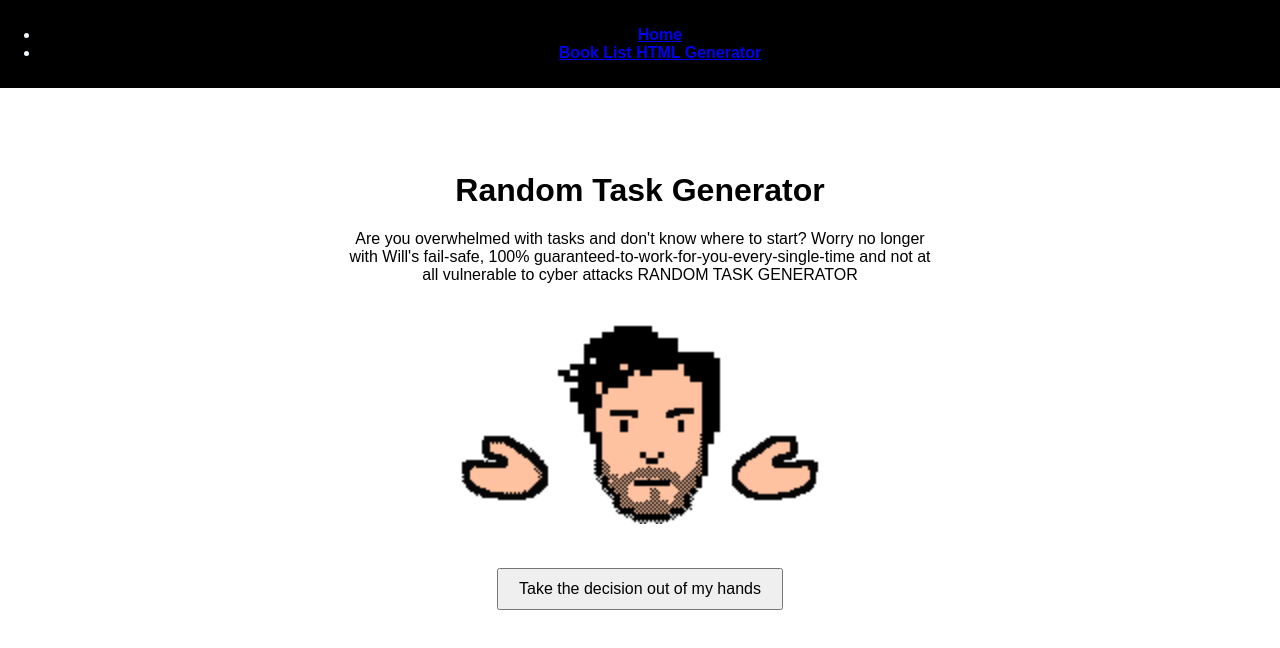
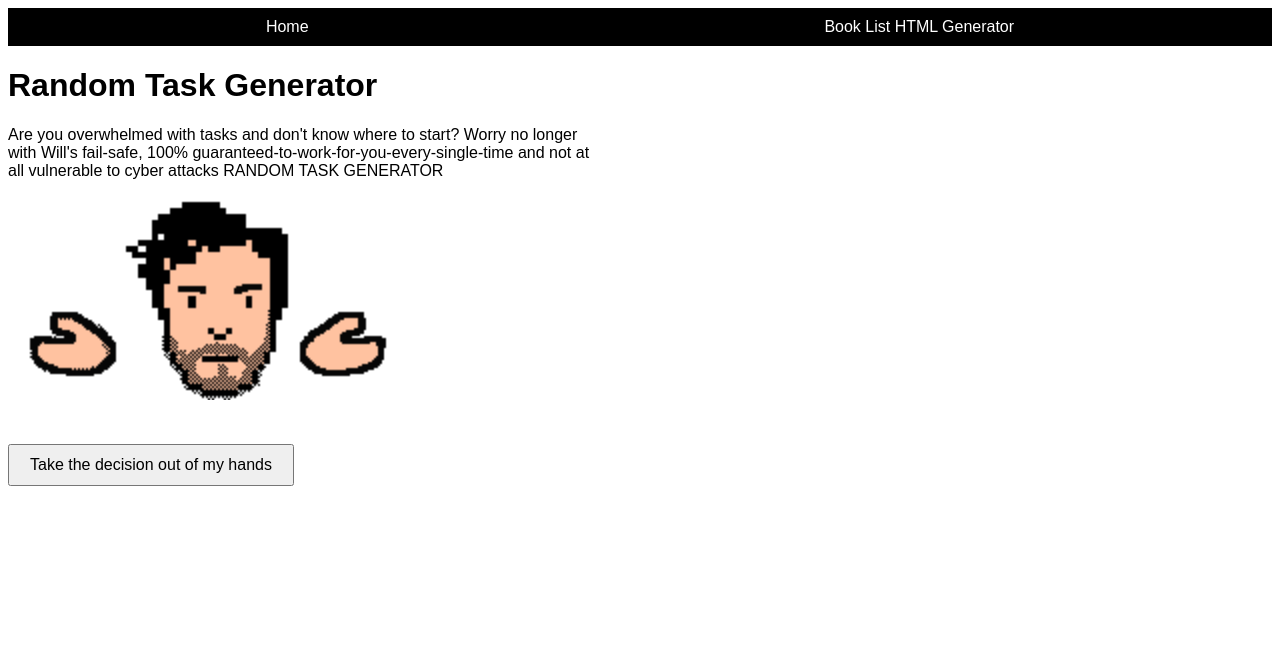
Before and after one commit to willisaverb/Library-Tool-Box, a plain HTML site: page Random Task Generator/index.html in a window 1280 px wide. Drawn offline with Linux system fonts and the light colour scheme.

Commit message:
Update menus styles and book html page content

```diff
--- a/Random Task Generator/index.html
+++ b/Random Task Generator/index.html
@@ -14,7 +14,7 @@
         </ul>
     </nav>
     <h1>Random Task Generator</h1>
-    <div id="panel">
+    <div id="panel" class="'body-content">
         <div id="field_name">Are you overwhelmed with tasks and don't know where to start? Worry no longer with Will's fail-safe, 100% guaranteed-to-work-for-you-every-single-time and not at all vulnerable to cyber attacks RANDOM TASK GENERATOR</div>
     </div>
     <div id="gifContainer">
--- a/assets/css/grcstyle.css
+++ b/assets/css/grcstyle.css
@@ -1,26 +1,71 @@
 body {
     font-family: 'Work Sans', sans-serif;
-            display: flex;
+
+}
+
+/* Styles for the navigation bar */
+nav {
+position: sticky; /* Keeps the navbar at the top while scrolling */
+top: 0;           /* Aligns it at the top */
+background-color: black; /* Black background */
+color: white;     /* White text */
+width: 100%;      /* Full width */
+padding: 10px 0;  /* Adds padding around the text */
+z-index: 1000;    /* Ensures the nav stays above other elements */
+}
+
+/* Remove default list styling and make the items horizontal */
+nav ul {
+list-style: none; /* Removes bullet points */
+display: flex;    /* Flexbox layout for horizontal alignment */
+justify-content: space-around; /* Evenly distributes items horizontally */
+padding: 0;       /* Removes default padding */
+margin: 0;        /* Removes default margin */
+}
+
+/* Style each menu item */
+nav li {
+margin: 0 10px; /* Adds horizontal spacing between menu items */
+}
+
+/* Style for the navigation links */
+nav a {
+color: white;     /* White text color for links */
+text-decoration: none; /* Removes underline */
+font-size: 16px;  /* Adjust font size as needed */
+padding: 10px 20px; /* Adds padding for clickable area */
+transition: color 0.3s ease; /* Smooth transition for hover effect */
+}
+
+nav a:hover {
+color: #ddd; /* Slightly lighter color on hover */
+}
+
+
+.description {
+width: 100vh;
+height: 80vh
+}
+
+.book-entry{
+margin-left: 3em;
+
+}
+
+.output-container {
+margin-left: 3em;
+border: solid 1px;
+}
+
+.body-content  {display: flex;
     flex-direction: column;
     align-items: center;
     justify-content: center;
     height: 100vh;
     margin: 0;
-            text-align: center;
-        }
-        nav {
-            background-color: black;
-            display: flex;
-            flex-direction: column;
-            justify-content: space-between; /* Center the nav items horizontally */
-            position: fixed;
-            top: 0;
-            width: 100%; /* Span the full width */
-            padding: 10px 0; /* Add padding for height */
-            z-index: 1000; /* Ensure it stays on top of content */
-            color: aliceblue;
-            font-weight: bolder;
-        }
+    text-align: center;}
+
+
 #h1 {
     font-size: 36px; /* Adjust the font size as needed */
     margin: 20px 0; /* Adjust the top and bottom margins as needed */
```
Also changed, not shown: Book List Generator/index.html (+10 -26 lines). Lines whose indentation alone changed are shown as unchanged.
